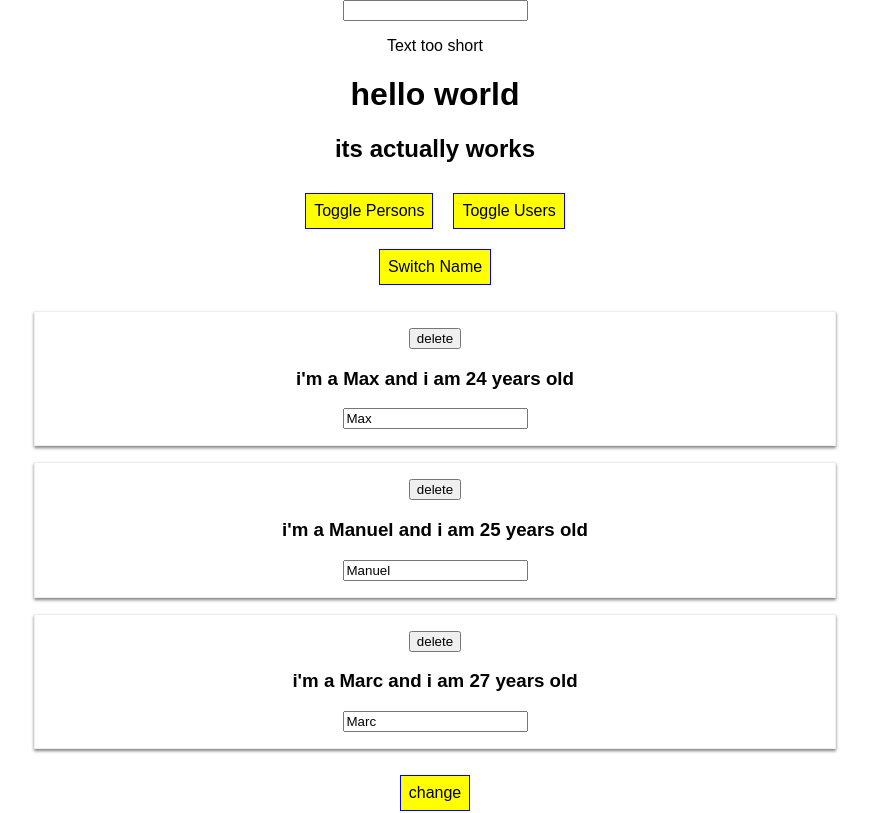
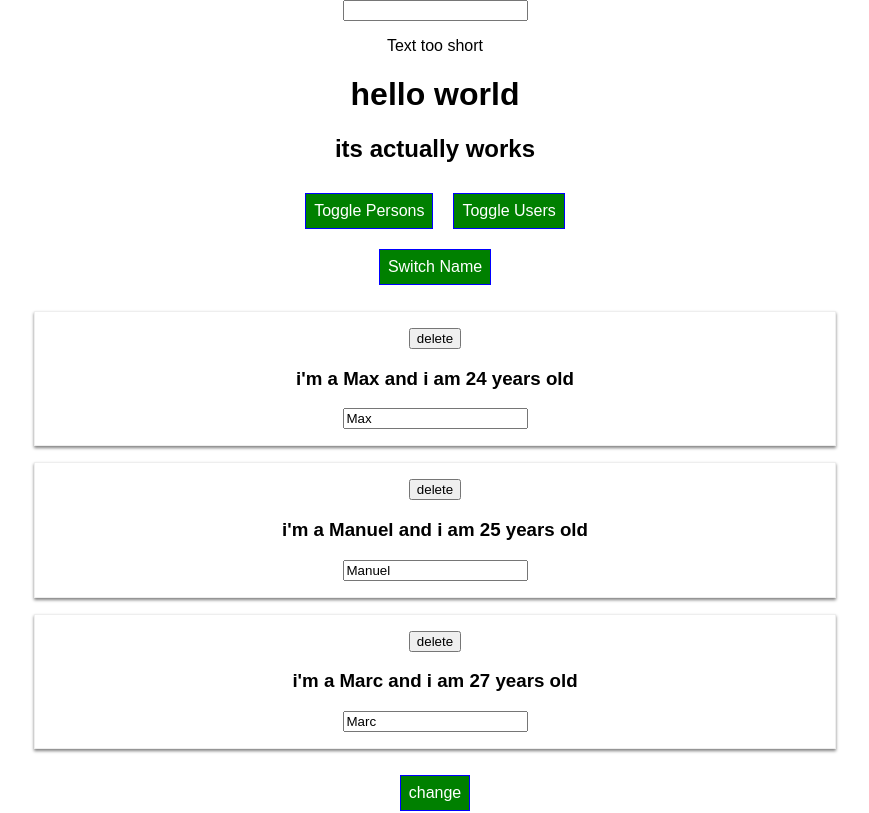
Before and after one commit to DawidKurkiewicz/react-refresh, a React (Create React App) app: page / in a window 1280 px wide. Shown: the top 813 px of the page, without its empty margins (205-1074 px from the left). Built offline with nearby package versions, Linux system fonts and the light colour scheme.

Commit message:
project configure

```diff
--- a/src/App.js
+++ b/src/App.js
@@ -113,12 +113,13 @@ class App extends Component {
       return <Char character={char} key={index} clicked={()=>this.deleteCharHandler(index)}/>
     });
     const style = {
-      backgroundColor: "yellow",
+      backgroundColor: "red",
       font: "inherit",
       border: "1px solid blue",
       padding: "8px",
       cursor: "pointer",
-      margin: "10px"
+      margin: "10px",
+      color: "white"
     };
     let users = null;
     if (!this.state.showUsers) {
@@ -139,7 +140,6 @@ class App extends Component {
           })}
         </div>
       )
-
     }
     let persons = null;
     if (!this.state.showPersons) {
@@ -162,7 +162,8 @@ class App extends Component {
             />
           })}
         </div>
-      )
+      );
+      style.backgroundColor = "green"
     }
     return (
       <div className="App">
--- a/src/index.js
+++ b/src/index.js
@@ -4,5 +4,5 @@ import './index.css';
 import App from './App';
 import registerServiceWorker from './registerServiceWorker';
 
-ReactDOM.render(<App />, document.getElementById('root'));
+ReactDOM.render(<App/>, document.getElementById('root'));
 registerServiceWorker();
```
